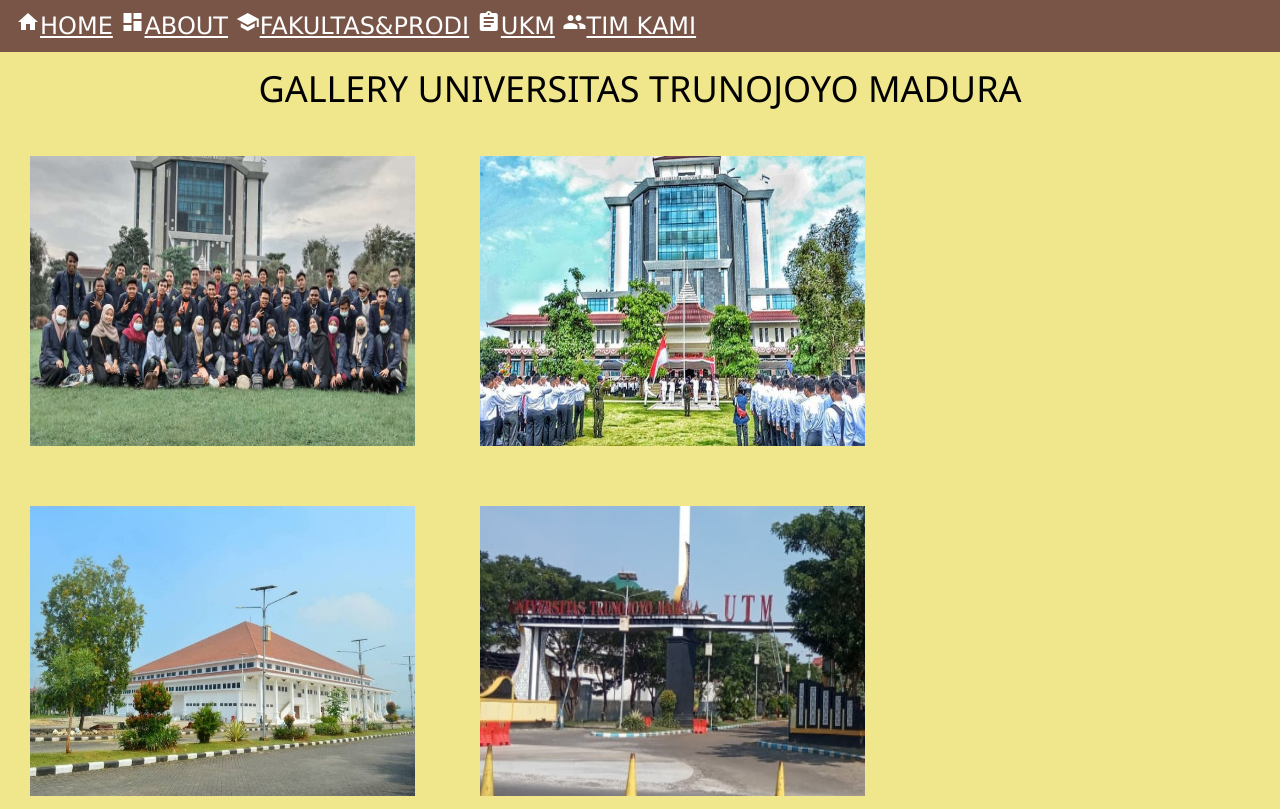
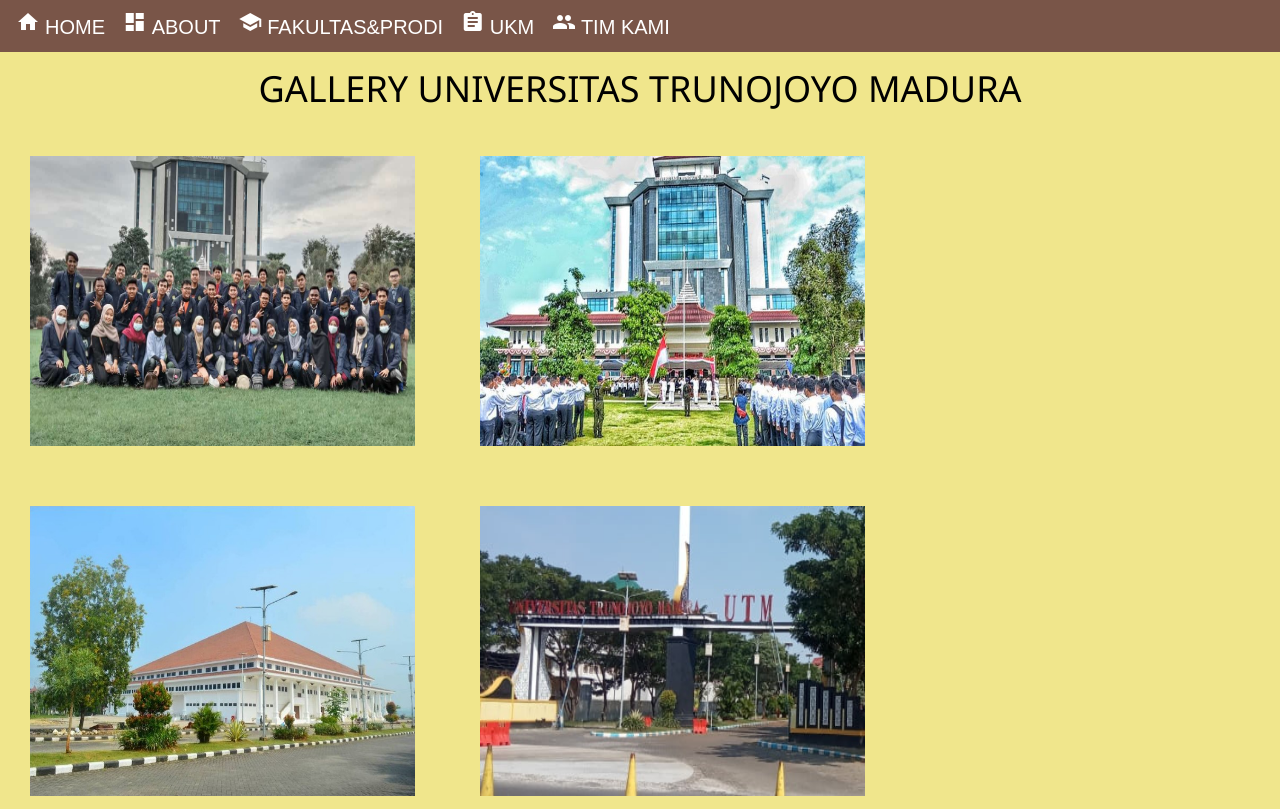
Before and after one commit to Amel039/PROJECT-DPW-THR-IF-2C, a plain HTML site: page MENU_GALERRY.html in a window 1280 px wide. Shown: the top 809 px of the page. Drawn offline with nearby package versions, Linux system fonts and the light colour scheme.

Commit message:
edit file galleri

```diff
--- a/MENU_GALERRY.html
+++ b/MENU_GALERRY.html
@@ -13,6 +13,22 @@ img {
      padding: 10px;
      margin: 20px;
    }
+   a:visited{
+	color: wheat;
+}
+
+    .material-icons {
+	padding-right:5px;
+	color: white;
+}
+
+a{
+	text-decoration: none;
+	font-size: 20px;
+	font-family: Arial;
+	padding-right: 10px;
+}
+
      </style>
 <meta charset="UTF-8">
 <title> GALLERY UTM </title>
```
